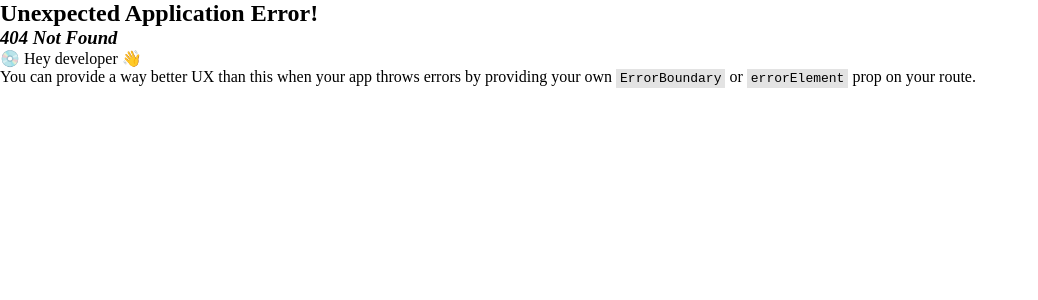
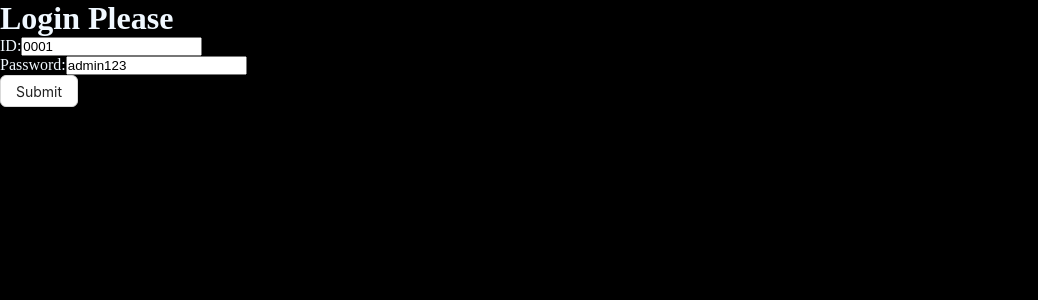
Before and after one commit to Shahriar090/Uni-Link-Client, a React (Vite) app: page /login in a window 1280 px wide. Before the commit this address had no page. Shown: the top 300 px of the page, without its empty margins (0-1038 px from the left). Built offline with nearby package versions, Linux system fonts and the light colour scheme.

Commit message:
Implementing login functionality.

```diff
--- a/src/pages/Login.tsx
+++ b/src/pages/Login.tsx
@@ -1,5 +1,45 @@
+import { Button } from "antd";
+import { useForm } from "react-hook-form";
+import { useLoginMutation } from "../redux/features/auth/authApi";
+
 const Login = () => {
-  return <div>login page</div>;
+  const { register, handleSubmit } = useForm({
+    defaultValues: {
+      id: "0001",
+      password: "admin123",
+    },
+  });
+  const [login, { data, error }] = useLoginMutation();
+  console.log("Data =>", data);
+  console.log("Error =>", error);
+
+  const onsubmit = (data) => {
+    const userInfo = {
+      id: data.id,
+      password: data.password,
+    };
+    login(userInfo);
+  };
+  return (
+    <div
+      style={{ backgroundColor: "black", color: "aliceblue", height: "100vh" }}
+    >
+      <h1>Login Please</h1>
+      <div>
+        <form onSubmit={handleSubmit(onsubmit)}>
+          <div>
+            <label htmlFor="id">ID:</label>
+            <input type="text" id="id" {...register("id")} />
+          </div>
+          <div>
+            <label htmlFor="password">Password:</label>
+            <input type="text" id="password" {...register("password")} />
+          </div>
+          <Button htmlType="submit">Submit</Button>
+        </form>
+      </div>
+    </div>
+  );
 };
 
 export default Login;
--- a/src/routes/Routes.tsx
+++ b/src/routes/Routes.tsx
@@ -4,6 +4,7 @@
 import { adminPaths } from "./AdminRoutes";
 import { facultyPaths } from "./FacultyRoutes";
 import { studentPaths } from "./StudentRoutes";
+import Login from "../pages/Login";
 export const router = createBrowserRouter([
   {
     path: "/",
@@ -27,4 +28,8 @@
     element: <App />,
     children: routeGenerator(studentPaths),
   },
+  {
+    path: "/login",
+    element: <Login />,
+  },
 ]);
```
